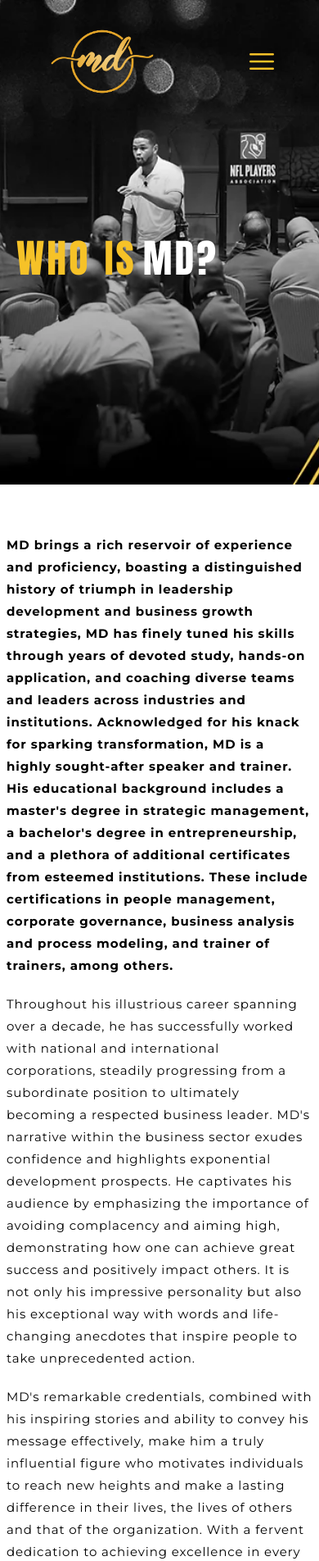
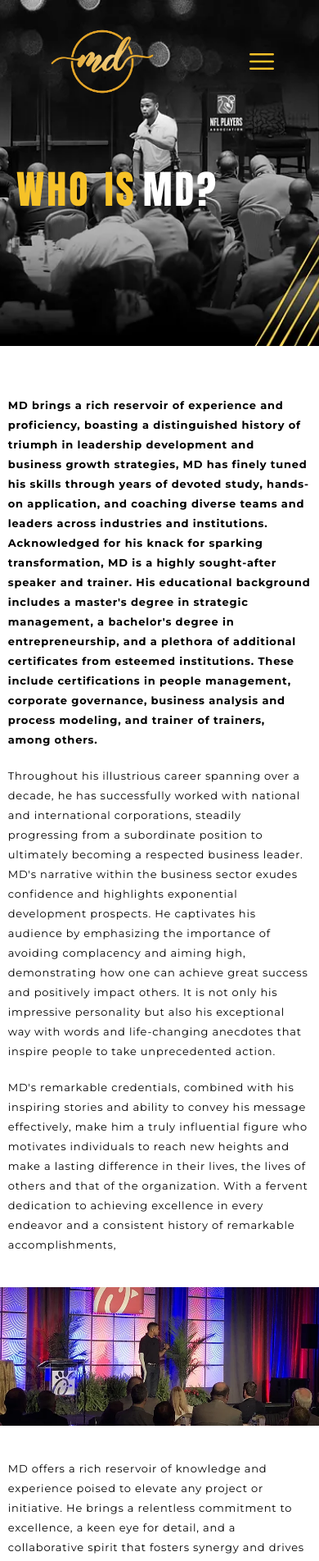
Before and after one commit to allanXQ/inky-ui, a React (Vite) app: page /about in a window 390 px wide. Shown: the top 1904 px of the page at 82% size. Built offline with nearby package versions, Linux system fonts and the light colour scheme.

Commit message:
update style

```diff
--- a/src/App.css
+++ b/src/App.css
@@ -94,7 +94,7 @@
   font-family: "Montserrat", sans-serif;
   font-size: 15px;
   line-height: 27px;
-  letter-spacing: 0.9px;
+  letter-spacing: 0.8px;
   text-wrap: wrap;
 }
 
@@ -131,9 +131,13 @@
 }
 
 @media screen and (max-width: 768px) {
-  #book-hero {
+  #about-hero {
     background-image: url("../public/bgsm.webp");
-    height: 40vh;
+    height: 50vh;
+  }
+  .about-text {
+    font-size: 13px;
+    line-height: 24px;
   }
 }
 
--- a/src/Pages/About.jsx
+++ b/src/Pages/About.jsx
@@ -14,7 +14,7 @@ const About = () => {
       </div>
 
       <div className="flex flex-col justify-center items-center gap-10 pt-10">
-        <div className="flex flex-col gap-5 md:max-w-[80vw] px-2 md:px-2">
+        <div className="flex flex-col gap-5 max-w-[95vw] md:max-w-[80vw]">
           <p className="about-text font-bold">
             MD brings a rich reservoir of experience and proficiency, boasting a
             distinguished history of triumph in leadership development and
@@ -55,9 +55,9 @@ const About = () => {
         </div>
         <div
           id="about-midbg"
-          className="about-text h-[50vh] w-full sm:h-[80vh] sm:bg-fixed md:max-w-[80vw]"
+          className="about-text h-[20vh] w-[100%] sm:h-[80vh] sm:bg-fixed md:max-w-[80vw]"
         ></div>
-        <div className="flex flex-col gap-5 md:max-w-[80vw] px-2 md:px-2">
+        <div className="flex flex-col gap-5 max-w-[95vw] md:max-w-[80vw]">
           <p className="about-text">
             MD offers a rich reservoir of knowledge and experience poised to
             elevate any project or initiative. He brings a relentless commitment
```
